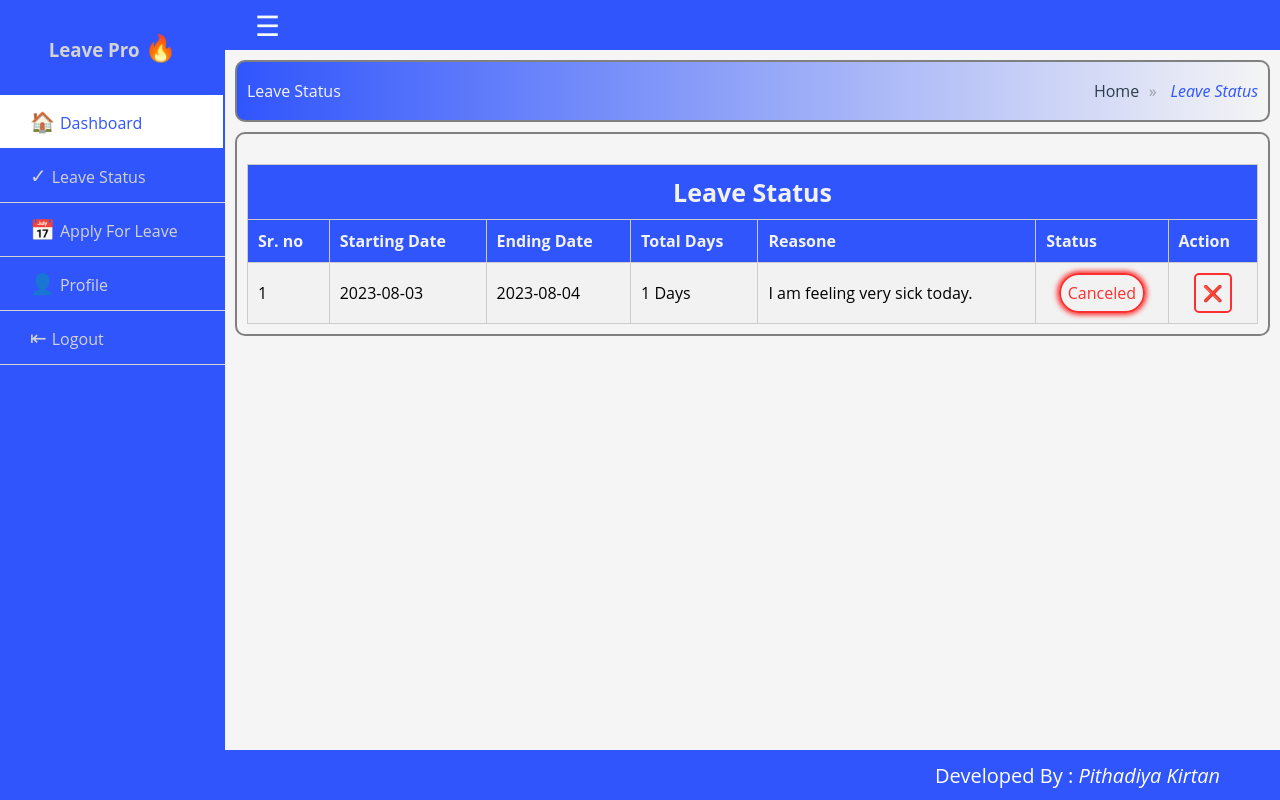
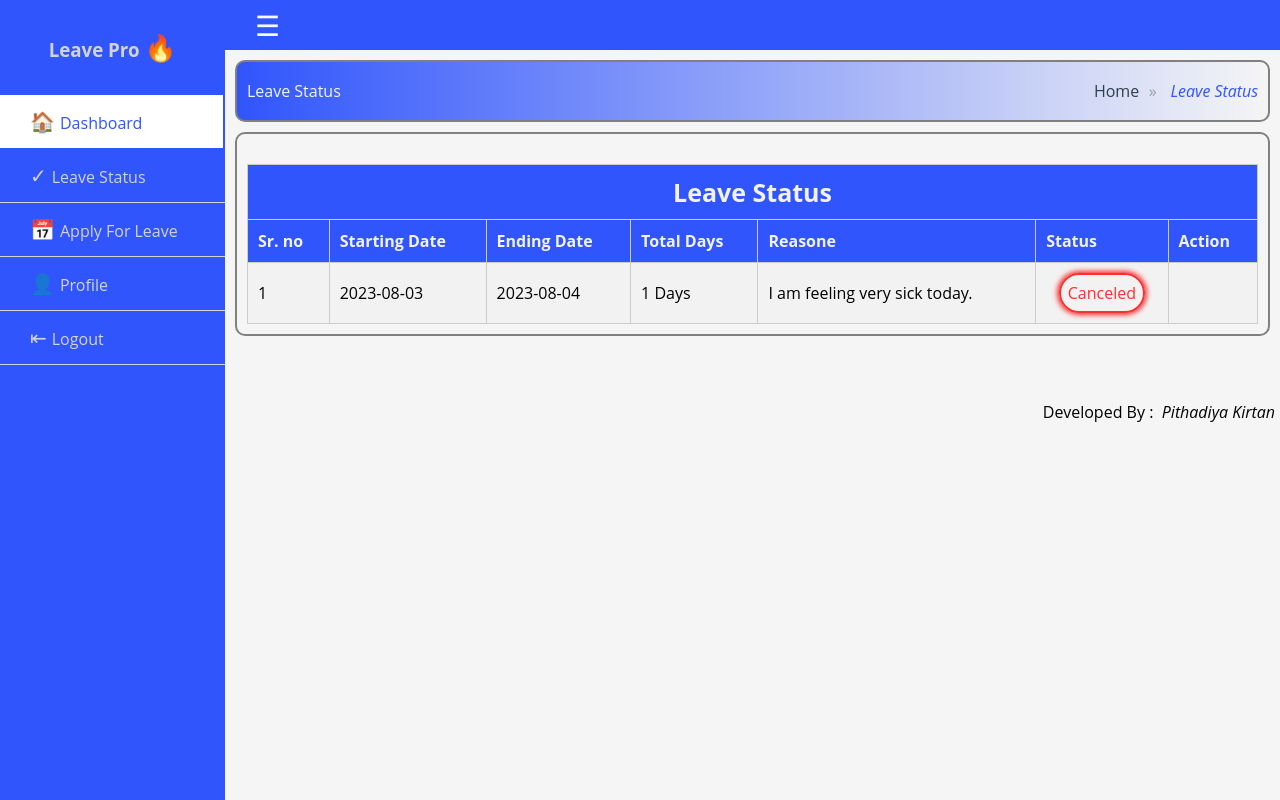
Before and after one commit to Kirtan24/LeavePro, a PHP site: page /employee/leave-status.php in a window 1280 px wide. Run offline with PHP 8.4, Linux system fonts and the light colour scheme; a user stored in the database is signed in; data comes from the database, SQL or seed files in the repository.

Commit message:
Updates in project.

```diff
--- a/admin/include/footer.php
+++ b/admin/include/footer.php
@@ -1,5 +1,5 @@
 <div class="section">
-    <footer class="footer">
-        <div class="footer-content">Developed By : <em>&nbsp;Pithadiya Kirtan</em></div>
+    <footer class="">
+        <div class="" style="text-align: right; padding-top: 5px; padding-right: 5px;">Developed By : <em>&nbsp;Pithadiya Kirtan</em></div>
     </footer>
 </div>
--- a/employee/include/footer.php
+++ b/employee/include/footer.php
@@ -1,5 +1,5 @@
 <div class="section">
-    <footer class="footer">
-        <div class="footer-content">Developed By : <em>&nbsp;Pithadiya Kirtan</em></div>
+    <footer class="">
+        <div class="" style="text-align: right; padding-top: 5px; padding-right: 5px;">Developed By : <em>&nbsp;Pithadiya Kirtan</em></div>
     </footer>
 </div>
--- a/employee/leave-status.php
+++ b/employee/leave-status.php
@@ -98,8 +98,10 @@
                                 </td>
                                 <td align="center">
                                     <?php
-                                        $delete_icon = "<a href='delete-leave.php?id=$leave_id' class='link-button-danger' id='delete' name='delete'>&#10060;</a>";
-                                        echo $delete_icon;
+                                        if($status == "pending"){
+                                            $delete_icon = "<a href='delete-leave.php?id=$leave_id' class='link-button-danger' id='delete' name='delete'>&#10060;</a>";
+                                            echo $delete_icon;
+                                        }
                                     ?>
                                 </td>
                             <tr>
```
